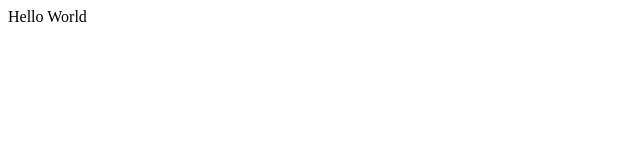
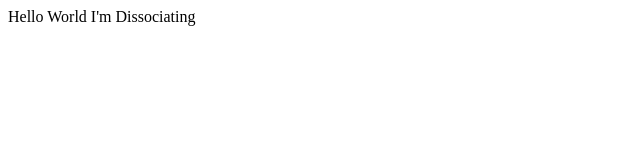
Before and after one commit to geraldusaldooo/BSA-Aldo, a plain HTML site: page index.html in a window 1280 px wide. Shown: the whole page, without its empty margins (0-640 px from the left). Drawn offline with Linux system fonts and the light colour scheme.

Commit message:
Update index.html

```diff
--- a/index.html
+++ b/index.html
@@ -6,6 +6,6 @@
     <title>Document</title>
 </head>
 <body>
-    <hi>Hello World</hi>
+    <hi>Hello World I'm Dissociating</hi>
 </body>
 </html>
```
